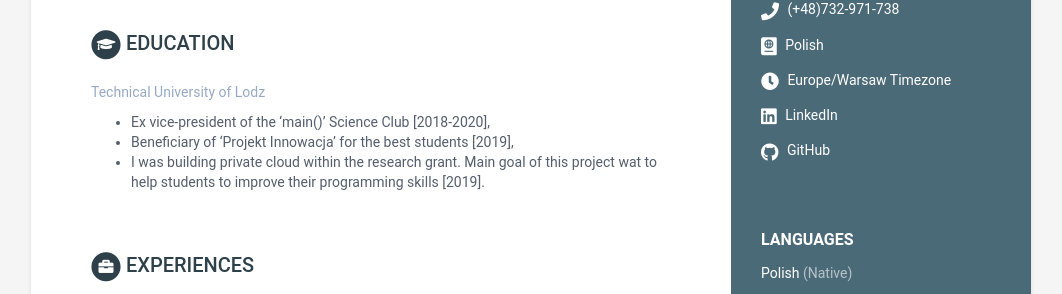
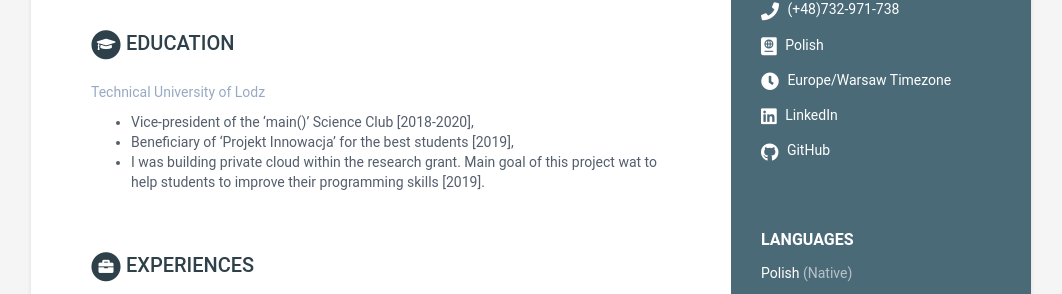
Before and after one commit to sbx0r/sbx0r, a Jekyll site: the page built from resume/index.html, in a window 1280 px wide. Shown: the part 254-548 px from the top of the page, without its empty margins (109-1171 px from the left). Built offline with Jekyll 4.4.1, drawn with Linux system fonts in a browser that asks for light colours.

```diff
--- a/resume/_data/data.yml
+++ b/resume/_data/data.yml
@@ -53,7 +53,7 @@ education:
         university: Technical University of Lodz
         time: 2017 - 2021
         details: |
-          - Ex vice-president of the 'main()' Science Club [2018-2020],
+          - Vice-president of the 'main()' Science Club [2018-2020],
           - Beneficiary of 'Projekt Innowacja' for the best students [2019],
           - I was building private cloud within the research grant. Main goal of this project wat to help students to improve their programming skills [2019].
 
```
Also changed, not shown: .github/workflows/jekyll-gh-pages.yml.
